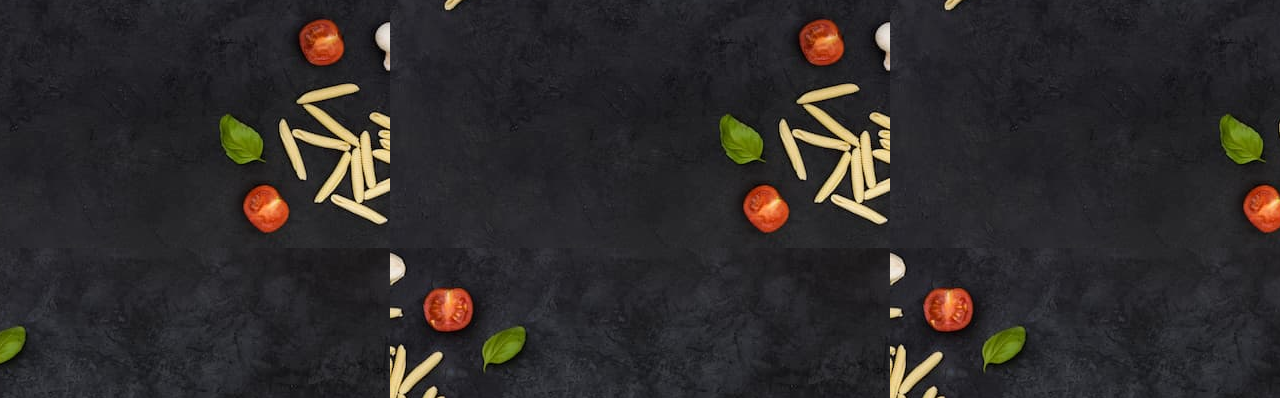
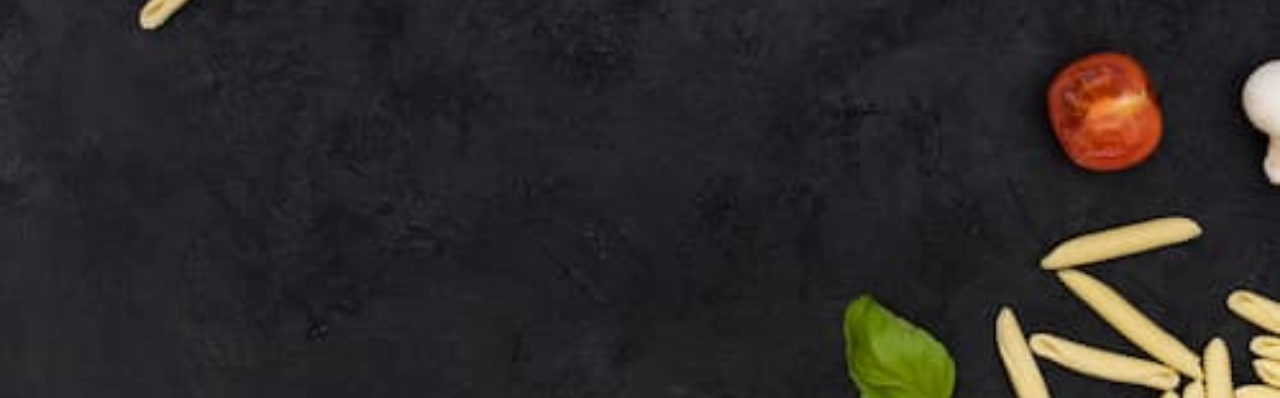
Before and after one commit to Phinnybelle/FoodAPI, a plain HTML site: page index.html in a window 1280 px wide. Shown: the part 402-800 px from the top of the page. Drawn offline with nearby package versions, Linux system fonts and the light colour scheme.

Commit message:
bg-cover

```diff
--- a/index.html
+++ b/index.html
@@ -6,7 +6,7 @@
     <title>Flavor Hunt</title>
         <script src="https://cdn.jsdelivr.net/npm/@tailwindcss/browser@4"></script>
 </head>
-<body class="h-screen bg-center bg-center" style="background-image: url('background2.jpg');">
+<body class="h-screen bg-cover bg-center" style="background-image: url('background2.jpg');">
     <header class="border-b text-white">
         <div id="header" class="flex flex-col justify-center items-center">
             <img src="icon.png" alt="" class="w-32 h-32 rounded-full object-contain">
```
